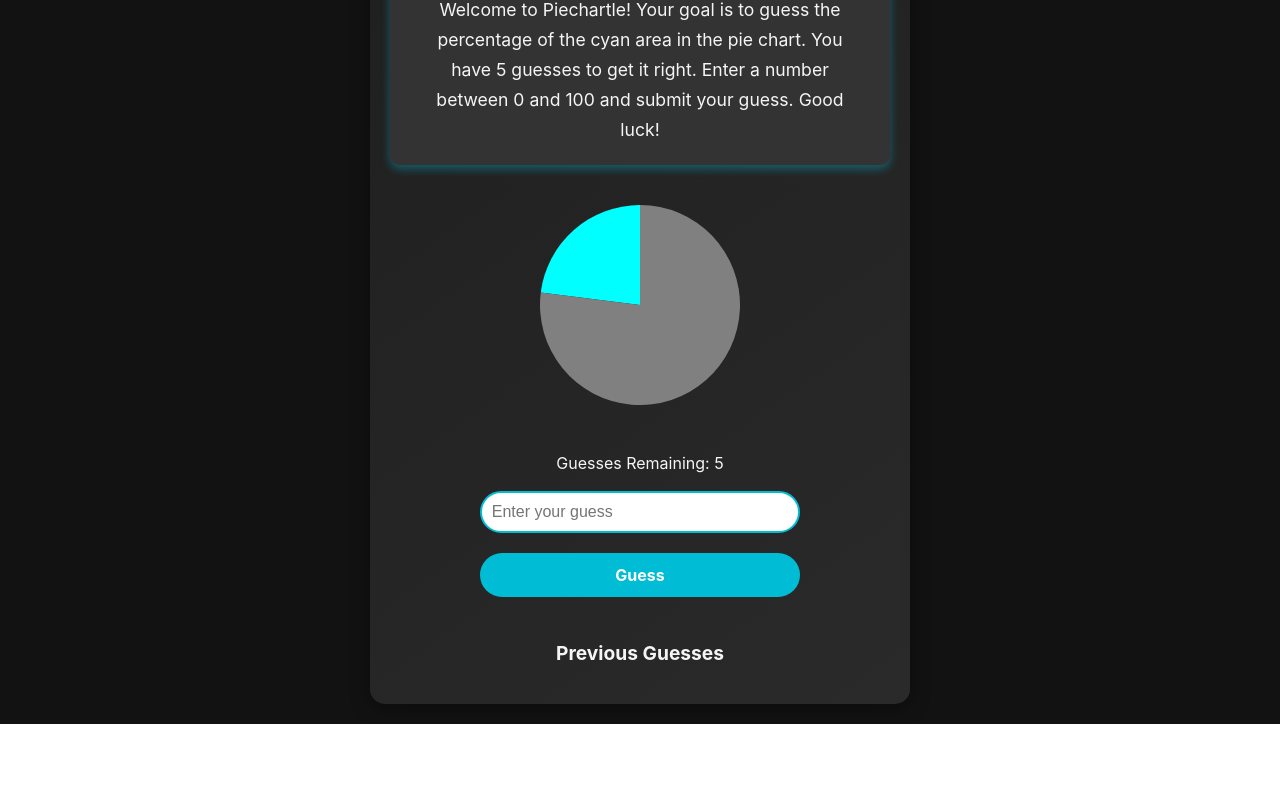
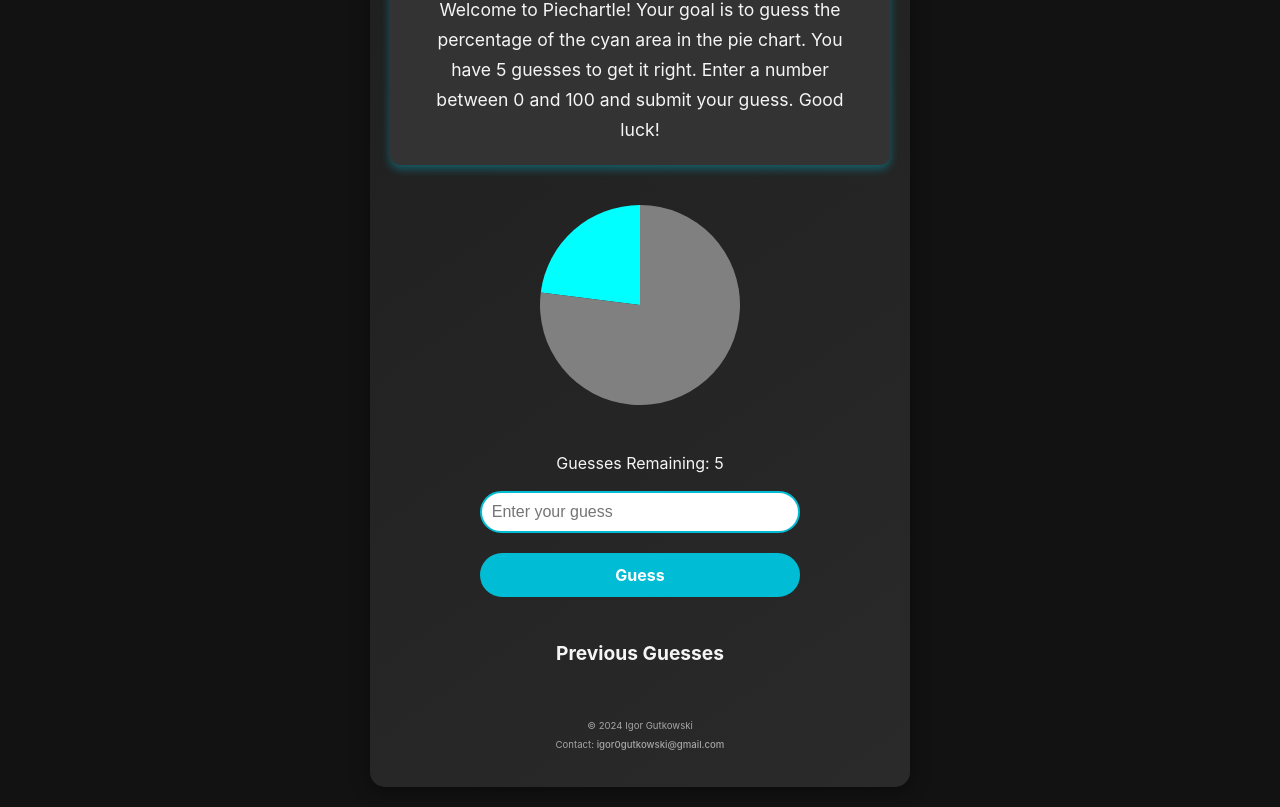
Before and after one commit to IGutkowski/pietle, a React (Vite) app: page / in a window 1280 px wide. Shown: the part 221-1028 px from the top of the page. Before the commit the page ends 945 px from the top, so only its background shows below. Built offline with nearby package versions, Linux system fonts and the light colour scheme.

Commit message:
feat: added footer

```diff
--- a/src/App.css
+++ b/src/App.css
@@ -225,3 +225,20 @@ svg {
   font-size: 2rem;
   font-weight: bold;
 }
+.footer {
+  margin-top: 20px;
+  padding: 10px 20px;
+  color: #a5a5a5;
+  background-color: transparent;
+}
+
+.footer p {
+  margin: 5px 0;
+  font-size: 0.6rem;
+}
+
+.footer a {
+  text-decoration: none;
+  transition: color 0.3s ease;
+  color: #a5a5a5;
+}
--- a/src/App.jsx
+++ b/src/App.jsx
@@ -197,6 +197,10 @@ const App = () => {
                         ))}
                     </ul>
                 </section>
+                <footer className="footer">
+                    <p>&copy; {new Date().getFullYear()} Igor Gutkowski</p>
+                    <p>Contact: <a href="mailto:igor0gutkowski@gmail.com">igor0gutkowski@gmail.com</a></p>
+                </footer>
             </div>
         </>
     );
```
